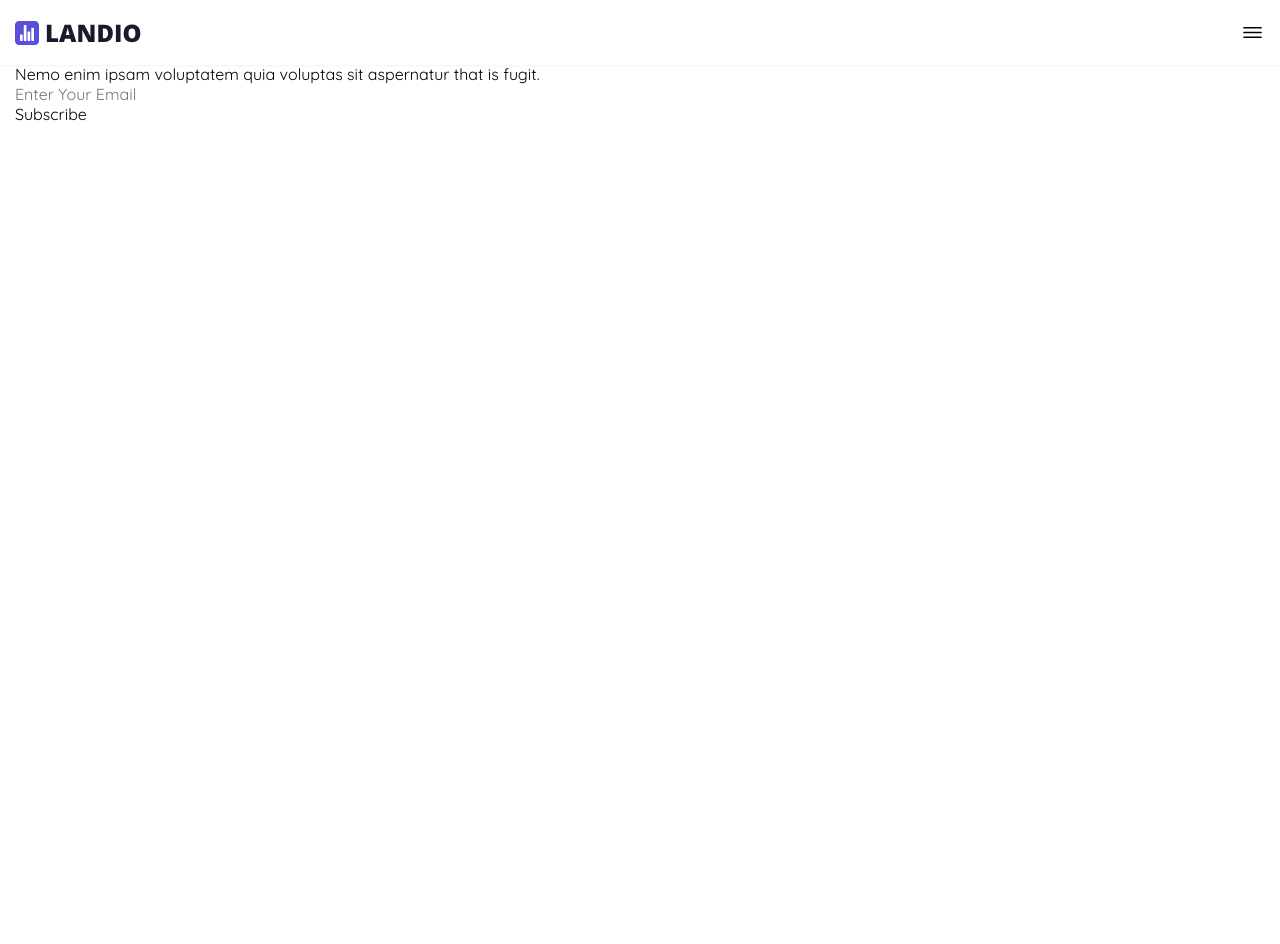
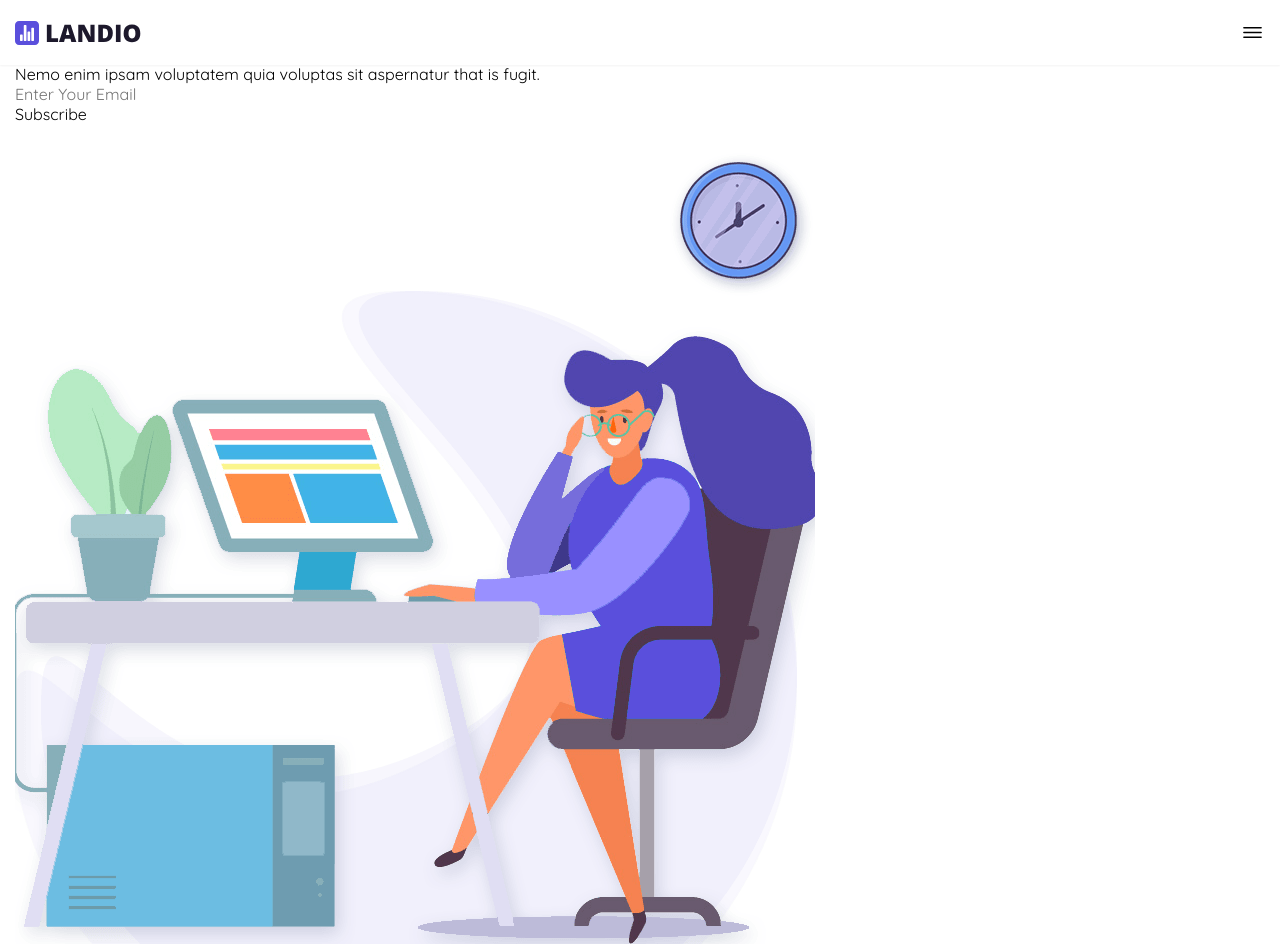
Before and after one commit to biggicode/landio-landing-page, a website: page src/index.html in a window 1280 px wide. Shown: the top 944 px of the page. Before the commit the page ends 800 px from the top, so only its background shows below. Drawn offline with nearby package versions, Linux system fonts and the light colour scheme.

Commit message:
add hero banner

```diff
--- a/src/index.html
+++ b/src/index.html
@@ -80,6 +80,10 @@
                 <button type="submit" class="btn btn-primary">Subscribe</button>
               </form>
             </div>
+
+            <figure class="hero-banner">
+              <img src="./assets/img/hero-banner.png" alt="hero image" />
+            </figure>
           </div>
         </section>
       </article>
```
